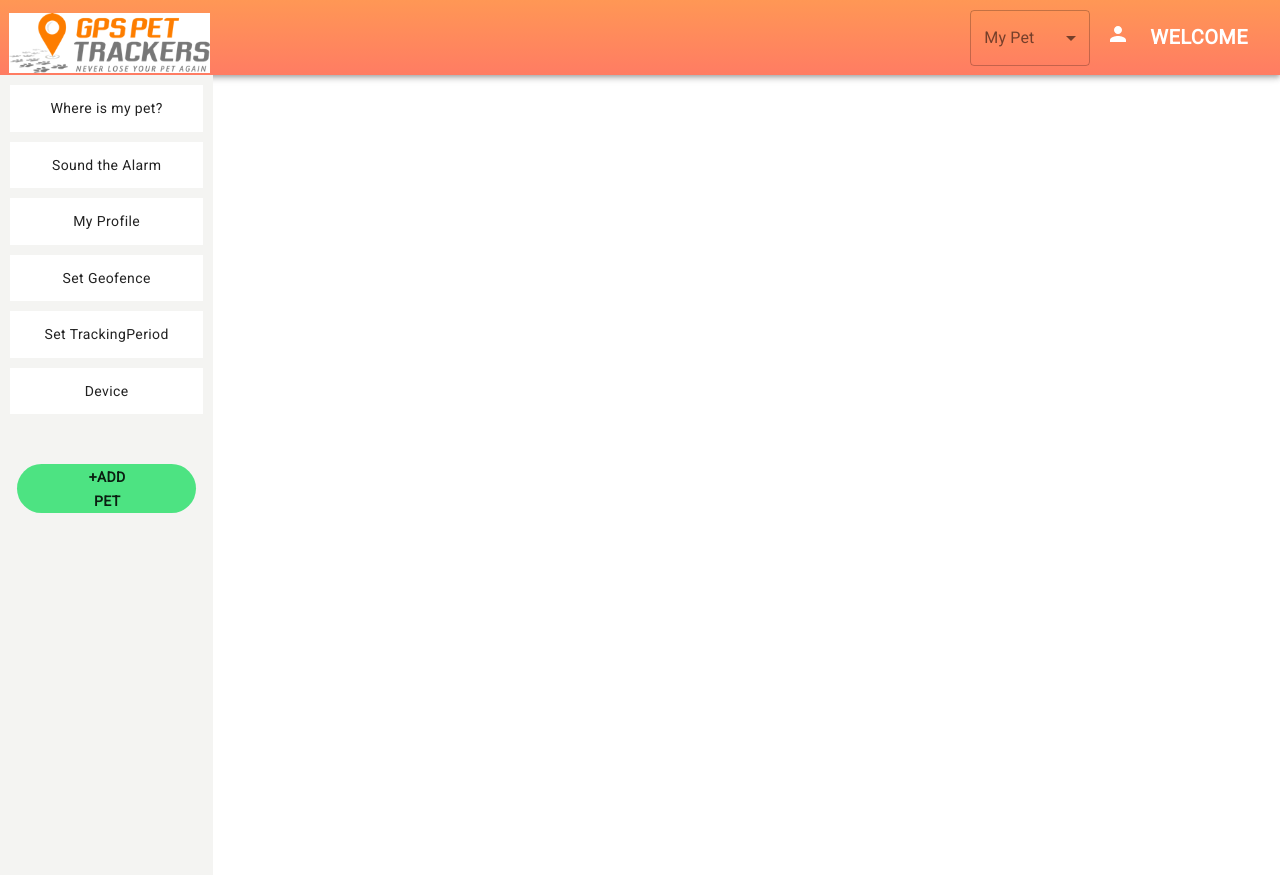
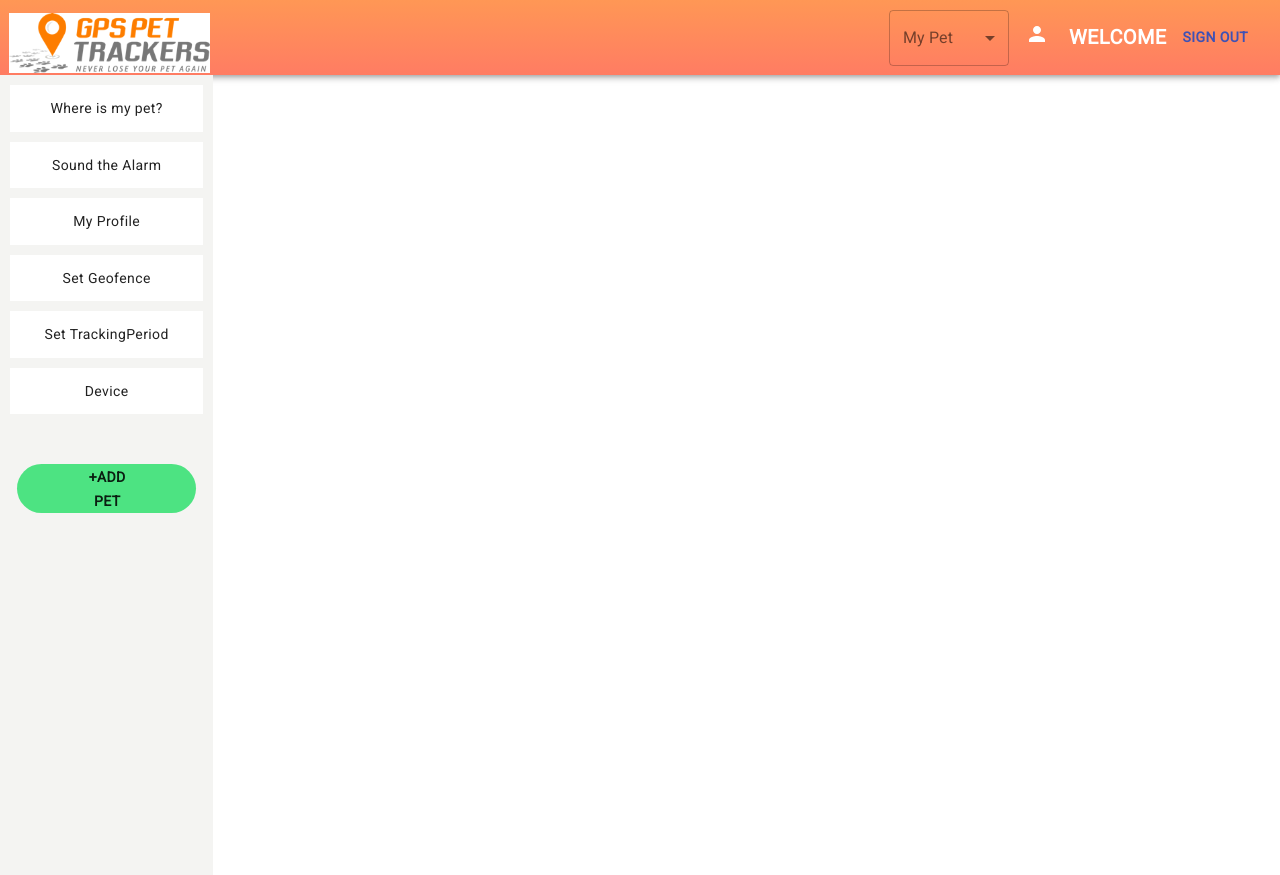
Before and after one commit to Thoratsmita/Breathing-App-Web, a React (Create React App) app: page /Navbar in a window 1280 px wide. Built offline with nearby package versions, Linux system fonts and the light colour scheme; the HTML template or start-up script is replaced by a standard one.

Commit message:
QR component modified

```diff
--- a/package.json
+++ b/package.json
@@ -12,9 +12,12 @@
     "@testing-library/react": "^11.2.7",
     "@testing-library/user-event": "^12.8.3",
     "axios": "^0.21.1",
+    "body-parser": "^1.19.0",
     "fontsource-roboto": "^4.0.0",
     "google-map-react": "^2.1.10",
+    "lodash": "^4.17.21",
     "react": "^16.0.2",
+    "react-bootstrap-typeahead": "^5.2.0",
     "react-dom": "^16.0.2",
     "react-qr-reader": "^2.2.1",
     "react-router-dom": "^5.2.0",
--- a/src/AddNewPet.js
+++ b/src/AddNewPet.js
@@ -43,6 +43,7 @@ class QRcodeScanner extends Component {
 const AddNewPet = () => {
 
   const [name, setName] = useState([]);
+  const [showQR, setshowQR] = useState(false);
 
   const ChangeName = (event) => {
     setName({ name: event.target.value });
@@ -55,11 +56,11 @@ const AddNewPet = () => {
     DataService.create("ProfileData", data);
     console.log(`Data sent to server: ${JSON.stringify(data)}`);
     setName("");
+    };
 
-    return(
-      <QRcodeScanner/>
-    )
-    };
+  const onQRScanner = () => {
+    showQR ? setshowQR(false) : setshowQR(true);
+  }
 
   const useStyles = makeStyles((theme) => ({
     paper: {
@@ -100,7 +101,7 @@ const AddNewPet = () => {
         <Container component="main" maxWidth="xs">
           <div className={classes.paper}>
             <form className={classes.form} noValidate>
-              <Button>
+              <Button onClick={onQRScanner}>
                 <img src={ScannerImage} alt="Scanner image not loaded" />
               </Button>
 
@@ -136,6 +137,7 @@ const AddNewPet = () => {
 
               </form>
           </div>
+          {showQR ? <QRcodeScanner/> : null}
         </Container>
       </center>
     </div>
--- a/src/Loginform.js
+++ b/src/Loginform.js
@@ -16,22 +16,31 @@ import { makeStyles } from "@material-ui/core/styles";
 import Container from "@material-ui/core/Container";
 
 import "./login.css";
-import { signin , isAuthenticated} from "./coreAPIcalls/userAPIcalls";
+import { signin , isAuthenticated, authenticate} from "./coreAPIcalls/userAPIcalls";
 import PrivateRoute from "./PrivateRoutes";
+import Horizontalnav from "./components/Horizontalnav";
 
 const Loginform = ({ Login, error }) => {
   const [details, setDetails] = useState({ email: "", password: "" });
+  const { email, password } = details;
 
   const submitHandler = (e) => {
     e.preventDefault();
     signin(details)
     .then(res => {
       setDetails({
+        ...details,
         email:"",
         password:""
-      });
+      },
+      authenticate(res, () => {
+        setDetails({
+          ...details
+        });
+      }));
       console.log("User signed in successfully");
       console.log(res);
+      /*<Horizontalnav username = {res.body.name}/>*/
     })
     .catch(err => {console.log(err)});
   };
--- a/src/Loginmain.js
+++ b/src/Loginmain.js
@@ -30,7 +30,6 @@ const Loginmain = () => {
 
   const classes = useStyles();
   const Login = (details) => {
-    console.log(details);
     if (
       details.name == AdminUser.name &&
       details.password == AdminUser.password
--- a/src/Navbar.js
+++ b/src/Navbar.js
@@ -1,5 +1,5 @@
 import React from "react";
-import { Link } from "react-router-dom";
+import { Link ,Redirect} from "react-router-dom";
 import {
   // List,
   // ListItem,
@@ -21,6 +21,8 @@ import { BrowserRouter as Router, Switch, Route } from "react-router-dom";
 import Horizontalnav from "./components/Horizontalnav";
 import AddNewPet from "./AddNewPet";
 import WhereisMyPet from "./WhereisMyPet";
+import { isAuthenticated } from "./coreAPIcalls/userAPIcalls";
+
 
 const Navbar = () => {
   const useStyles = makeStyles((theme) => ({
@@ -83,8 +85,9 @@ const Navbar = () => {
   //let rightNav = loggedIn ? pages.slice(5, 6) : pages.slice(4, 5);
   // rightNav.push(pages.slice(6, pages.length)[0]);
 
-  return (
-    <div>
+
+  /*const isAuthenticatedtrue = () => {
+    return <div>
     <Horizontalnav />
 
     <Router>
@@ -108,7 +111,44 @@ const Navbar = () => {
       </Grid>
     </Router>
   </div>
-  );
+  }
+
+const isAuthenticatedfalse = () => {
+  return <Redirect
+  to={{
+    pathname: "/Login",
+  }}
+/>
+}*/
+
+
+return  isAuthenticated ?  <div>
+<Horizontalnav />
+
+<Router>
+  <Grid container className = {classes. Maincontainer}>
+    <Grid item xs={2} className={classes.GridContainer}>
+      <center>
+        <VerticalNav pages={navPages} addnewpet={addnewpet} className={classes.navpages} />
+      </center>
+    </Grid>
+    <Grid item xs={10}>
+      <Switch>
+        <Route path="/WhereisMyPet" component={WhereisMyPet} />
+        <Route path="/SoundAlarm" exact component={SoundAlarm} />
+        <Route path="/TrackingPeriod" exact component={TrackingPeriod} />
+        <Route path="/Geofence" exact component={Geofence} />
+        <Route path="/Device" exact component={Device} />
+        <Route path="/Profile" exact component={Profile} />
+        <Route path="/addNewPet" exact component={AddNewPet} />
+      </Switch>
+    </Grid>
+  </Grid>
+</Router>
+</div> :
+<div><h3>not authenticated</h3></div>
+
+
 };
 
 export default Navbar;
--- a/src/Registerform.js
+++ b/src/Registerform.js
@@ -39,18 +39,16 @@ const Registerform = () => {
 
   const onSubmit = (event) => {
     event.preventDefault();
-    const data = {
-      name,
+    console.log(`Data : ${email}`);
+    signup({name,
       email,
       password,
-      username,
-    };
-    signup(data)
+      username})
     .then(res => {
-      setName("");
-      setEmail("");
-      setpassword("");
-      setUserName("");
+      setName(...name,"");
+      setEmail(...email,"");
+      setpassword(...password,"");
+      setUserName(...username,"");
       console.log(`Data sent to server: ${JSON.stringify(res)}`);
       }
     )
--- a/src/WhereisMyPet.js
+++ b/src/WhereisMyPet.js
@@ -1,6 +1,8 @@
 import React, { Component, useState } from 'react'
 import GoogleMapReact from 'google-map-react';
 import {HologramLocationAPI, trialAPI} from './coreAPIcalls/hologramAPIcalls';
+import AsyncTypeahead from 'react-bootstrap-typeahead';
+import { map } from 'lodash';
 
 
 
@@ -29,6 +31,10 @@ class WhereisMyPet extends Component {
       zoom: 11
     };
 
+    componentDidMount(){
+      <HologramLocationAPI/> ? console.log("HologramLocationAPI worked in WhereisMyPet") : console.log("HologramLocationAPI not worked in WhereisMyPet");
+    }
+
     render() {
       return (
         // Important! Always set the container height explicitly
@@ -41,7 +47,7 @@ class WhereisMyPet extends Component {
             <AnyReactComponent
               lat= {30.453425}
               lng={80.433225}
-              text={trialAPI}
+              text="My pet"
             />
           </GoogleMapReact>
         </div>
@@ -50,4 +56,54 @@ class WhereisMyPet extends Component {
   }
 
 
+
+/*class WhereisMyPet extends Component {
+
+  componentDidMount(){
+    map = new window.google.maps.Map(document.getElementById(map),{
+      center: {lat: -6.226996, lng: 106.819894},
+      zoom: 10,
+      zoomControl: true,
+      zoomControlOptions: {
+       position: window.google.maps.ControlPosition.RIGHT_CENTER
+      },
+      scrollwheel: false,
+      streetViewControl: false,
+      mapTypeControl: false,
+      mapTypeId: "roadmap"
+     });
+    }
+
+    _handleSearch(query) {
+      if (!query) {
+        return;
+      }
+      fetch(`https://nominatim.openstreetmap.org/search.php?q=${query}&polygon_geojson=1&format=json`)
+        .then(resp => resp.json())
+        .then(data => {
+          let filterGeoJsonType = data.filter(function(data){
+            return data.geojson.type === "MultiPolygon" || data.geojson.type === "Polygon"
+          });
+          this.setState({options: filterGeoJsonType});
+        });
+    }
+
+  render(){
+    return <AsyncTypeahead
+    align="justify"
+    multiple
+    selected={this.state.selected}
+    labelKey="display_name"
+    onSearch={_.debounce(this._handleSearch.bind(this), 2000)}
+    options={this.state.options}
+    placeholder="Search city, ex: tomang or jakarta selatan..."
+    renderMenuItemChildren={(option, props, index) => (
+        <div onClick={this._onSelectOptions.bind(this, option)}>
+          <span>{option.display_name}</span>
+      </div>
+    )}/>
+  }
+}*/
+
+
 export default WhereisMyPet;
--- a/src/components/Horizontalnav.js
+++ b/src/components/Horizontalnav.js
@@ -17,6 +17,9 @@ import Sweet from '../assets/Sweet/group-4.png';
 import Ricko from '../assets/Ricko/group-3.png';
 import Bailey from '../assets/Bailey/group-2.png';
 import PersonIcon from '@material-ui/icons/Person';
+import { Link as LinkRouter } from "react-router-dom";
+import Link from "@material-ui/core/Link";
+import { signout } from "../coreAPIcalls/userAPIcalls";
 
 const useStyles = makeStyles((theme) => ({
   root: {
@@ -56,6 +59,17 @@ const Horizontalnav = () => {
     setAge(event.target.value);
   };
 
+
+  const onSubmit = (event) => {
+    event.preventDefault();
+    console.log(`Horizontalnav token ${localStorage.getItem("jwt")}`);
+    signout()
+    .then(res => {
+      console.log(res);
+      }
+    )
+    .catch(err => {console.log(err)});
+  };
 
 const User = "User";
 
@@ -133,6 +147,13 @@ const User = "User";
             </div>
             </b>
           </Button>
+          <Button color="inherit">
+            <b>
+            <Link component={LinkRouter} to="/Login" onClick={onSubmit}>
+                  Sign out
+            </Link>
+            </b>
+          </Button>
         </Toolbar>
       </AppBar>
     </div>
--- a/src/coreAPIcalls/hologramAPIcalls.js
+++ b/src/coreAPIcalls/hologramAPIcalls.js
@@ -1,10 +1,12 @@
-import React, {useEffect, useState} from "react";
+import React, {useState} from "react";
+import WhereisMyPet from "../WhereisMyPet";
 
 
-export function HologramLocationAPI() {
-  const [items, setItems] = useState([]);
+export const HologramLocationAPI = () => {
 
-      return fetch(`https://dashboard.hologram.io/api/1/devices/locations`, {
+  console.log(`HologramLocationAPI block entered`);
+
+    return fetch(`https://dashboard.hologram.io/api/1/devices/locations`, {
       method: "GET",
       headers: {
         Accept: "application/json",
@@ -17,8 +19,7 @@ export function HologramLocationAPI() {
     .then(res => res.json())
     .then(
       (res) => {
-        setItems(res.data);
-        console.log(res.data);
+        console.log(`HologramLocationAPI response is ${res}`);
       })
     .catch(err => console.log(err));
   }
--- a/src/coreAPIcalls/userAPIcalls.js
+++ b/src/coreAPIcalls/userAPIcalls.js
@@ -10,6 +10,7 @@ export const signup = user => {
       body: JSON.stringify(user)
     })
       .then(response => {
+        console.log(response);
         return response.json();
       })
       .catch(err => console.log(err));
@@ -32,20 +33,26 @@ export const signup = user => {
 
   export const authenticate = (data, next) => {
     if (typeof window !== "undefined") {
-      localStorage.setItem("jwt", JSON.stringify(data));
+      localStorage.setItem("jwt", JSON.stringify(data.accessToken));
+      console.log(localStorage.getItem("jwt"));
       next();
     }
   };
 
+
   export const signout = next => {
+    console.log(localStorage.getItem("jwt"));
+
     if (typeof window !== "undefined") {
       localStorage.removeItem("jwt");
-      next();
 
-      return fetch(``, {
-        method: "GET"
+      return fetch(`https://petapp-backend.herokuapp.com/api/auth/signout`, {
+        method: "POST",
+        headers: {
+          "authorization": localStorage.getItem("jwt")
+        }
       })
-        .then(response => console.log("signout success"))
+        .then(response => console.log(response))
         .catch(err => console.log(err));
     }
   };
@@ -54,9 +61,8 @@ export const signup = user => {
     if (typeof window == "undefined") {
       return false;
     }
-    if (localStorage.getItem("jwt")) {
-      return JSON.parse(localStorage.getItem("jwt"));
-    } else {
+    if (localStorage.getItem("jwt"))
+      return true;
+    else
       return false;
-    }
   };
```
Also changed, not shown: 1 other file (tests, documents, lock files or other folders). Lines whose indentation alone changed are shown as unchanged.
